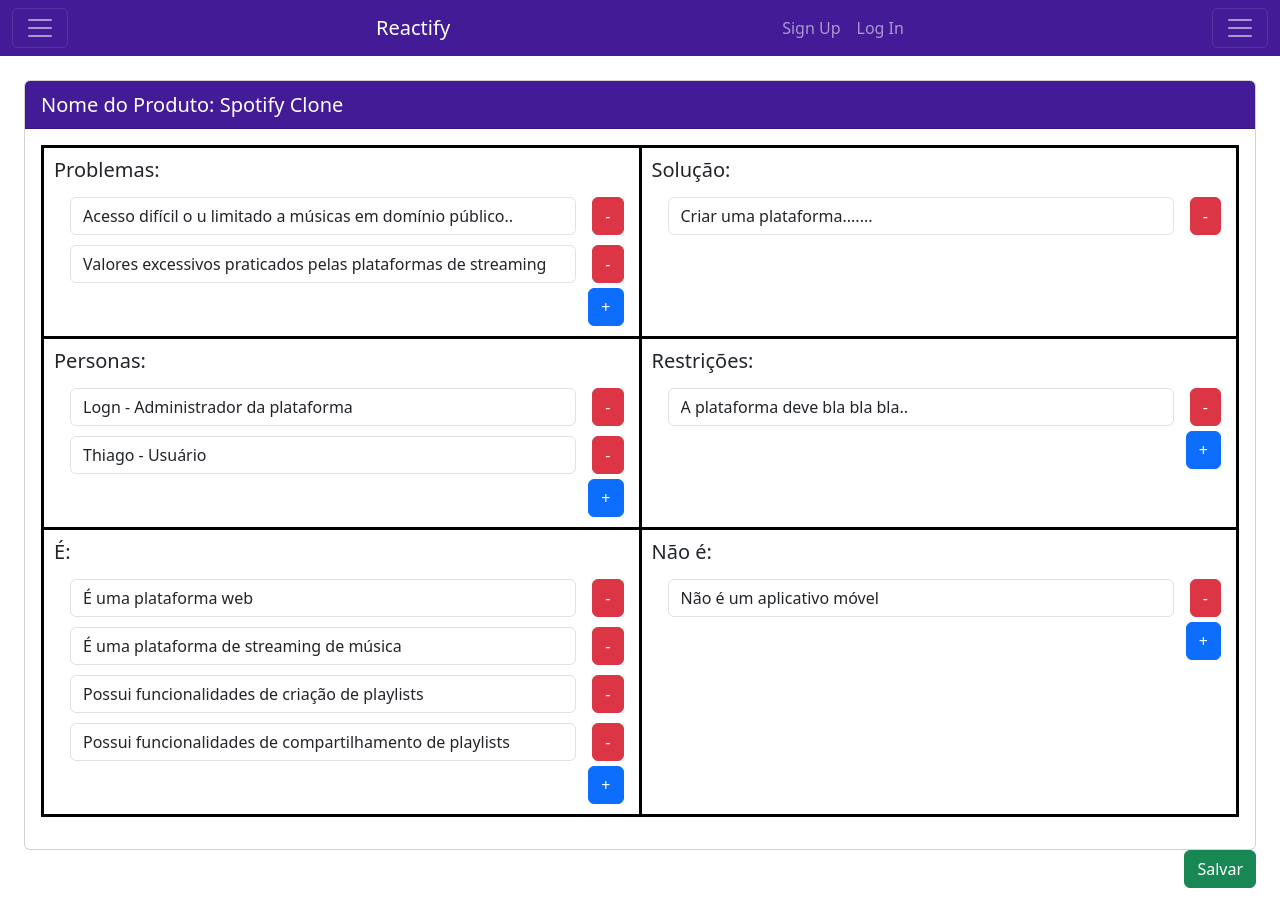
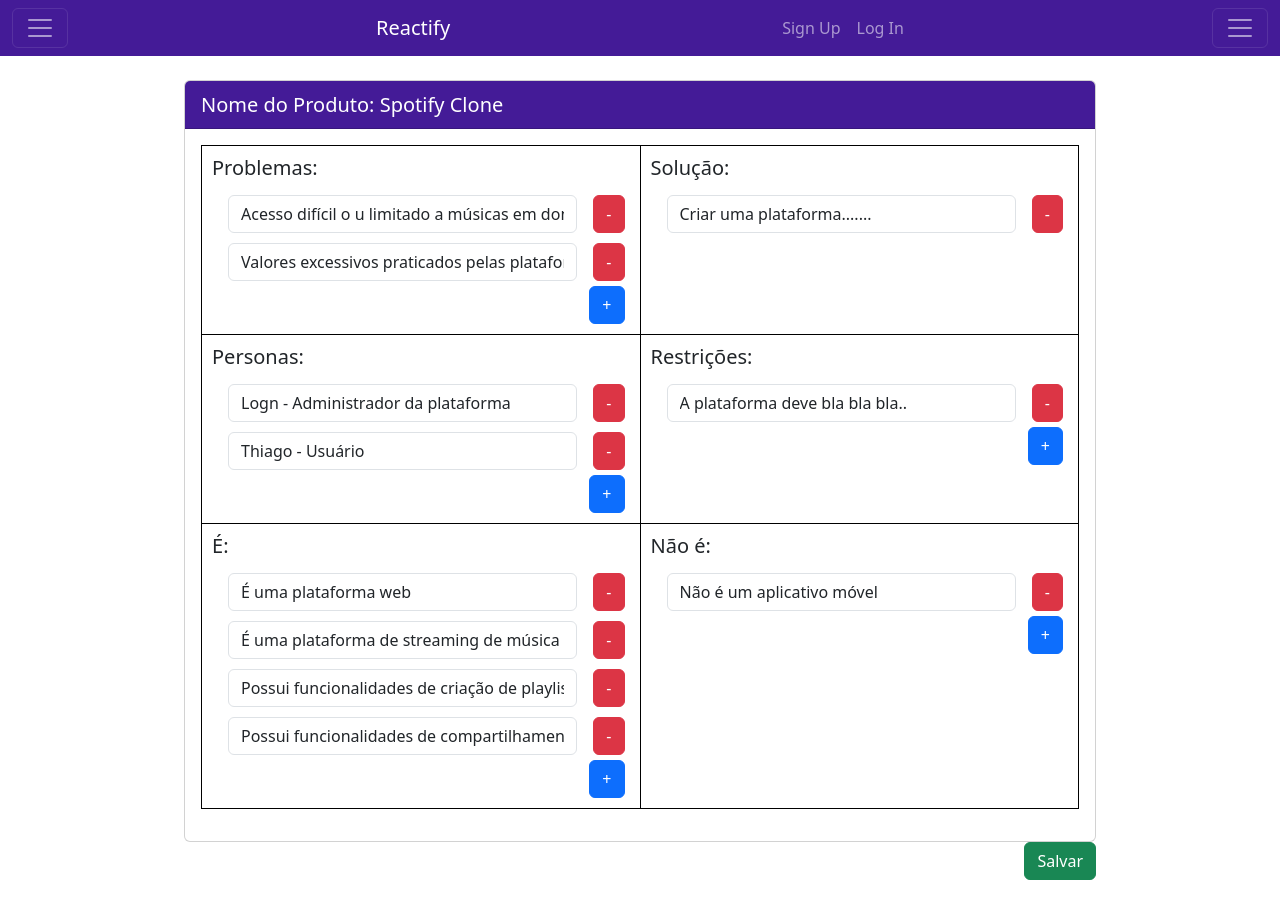
Before and after one commit to LumaGabriela/reactify-demo, a React (Create React App) app: page /reactify-demo/1/product-canvas in a window 1280 px wide. Built offline with nearby package versions, Linux system fonts and the light colour scheme.

Commit message:
update interface da pagina ProductCanvas

```diff
--- a/src/pages/ProductCanvas.css
+++ b/src/pages/ProductCanvas.css
@@ -1,13 +1,15 @@
+.p-4.product-canvas {
+  max-width: 60rem;
+}
 .product-canvas-container {
   display: grid;
   grid-template-columns: 1fr 1fr;
-
-  grid-gap: 3px;
+  grid-gap: 1px;
   height: fit-content;
   margin: 0 0 1rem 0 ;
   background: #000;
   padding: 0;
-  border: 3px solid black
+  border: 1px solid rgb(0, 0, 0)
 }
 
 .product-canvas-item {
--- a/src/pages/ProductCanvas.js
+++ b/src/pages/ProductCanvas.js
@@ -51,7 +51,7 @@
     })
     setUsers(updatedUsers)
   }
-
+  //Define o titulo do bloco automaticamente
   const handleTitle = type => {
     switch (type) {
       case 'issues': return 'Problemas'
@@ -67,7 +67,7 @@
   if (!currentProductCanvas) return null;
 
   return (
-    <Container fluid className="p-4">
+    <Container fluid className="p-4 product-canvas">
       <Card>
         <Card.Header as="h5" className="bg-purple text-white">
           Nome do Produto: {currentProductCanvas.name}
```
